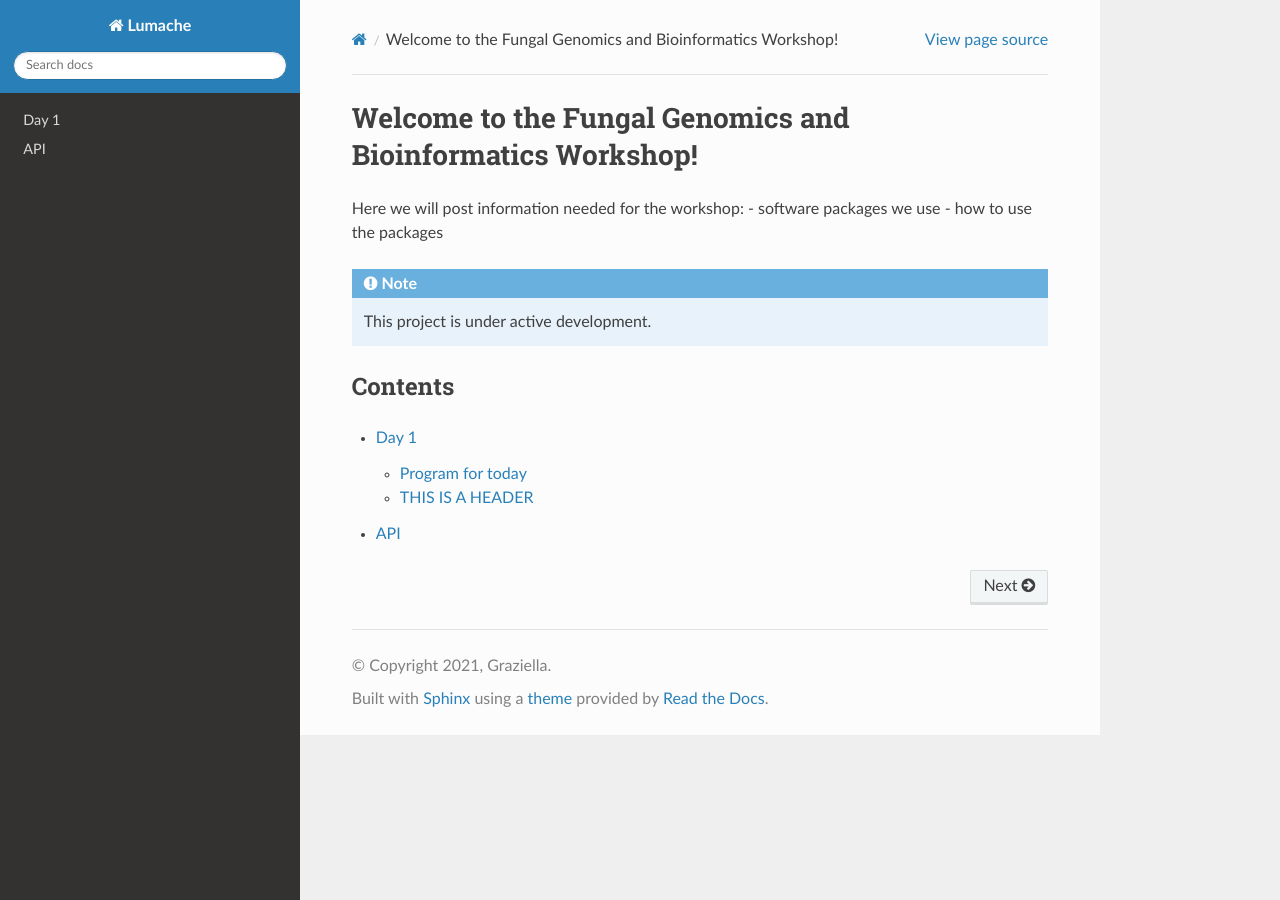
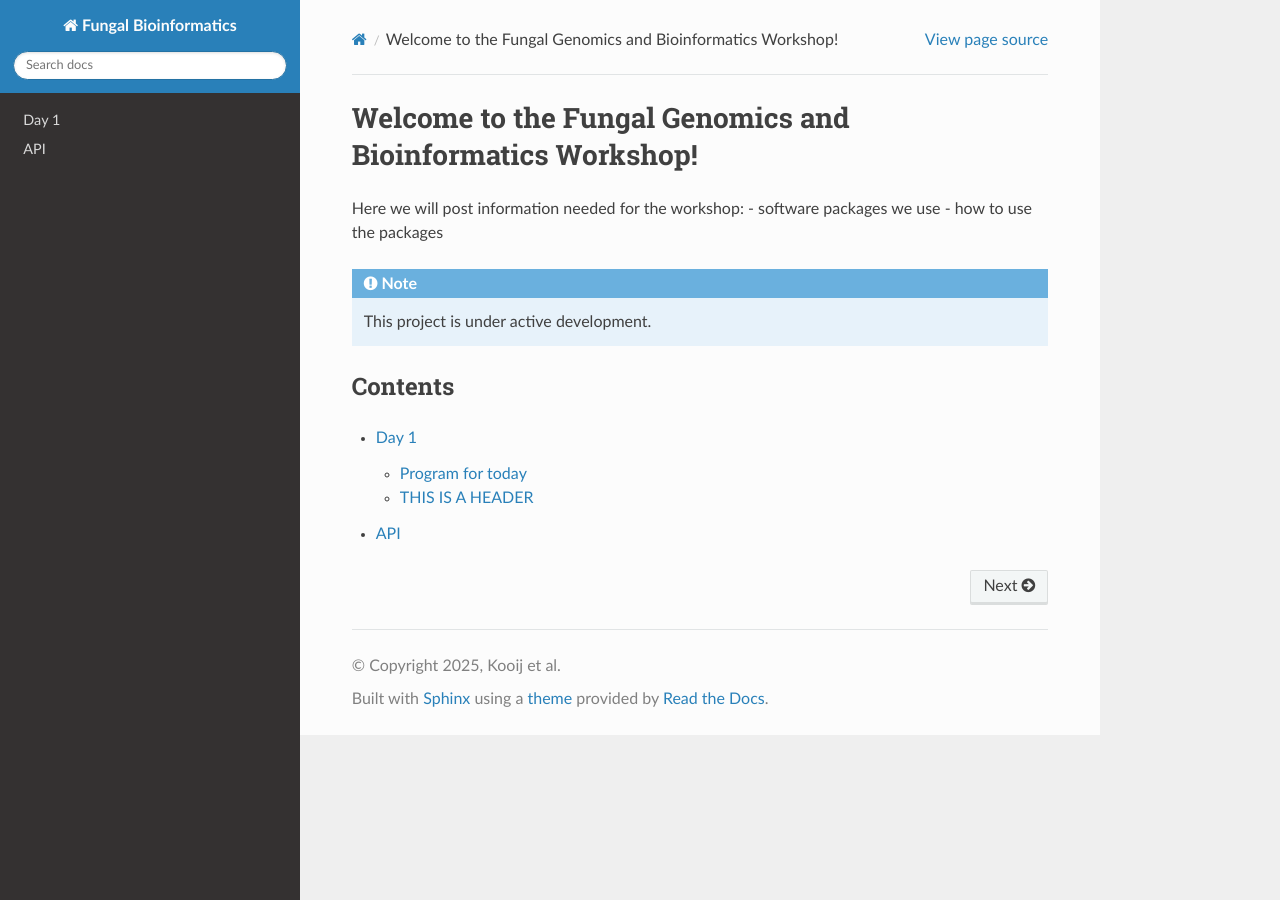
Before and after one commit to pwkooij/fungal_bioinformatics, a Sphinx documentation site: the page built from docs/source/index.rst, in a window 1280 px wide. Built offline with Sphinx 7.4.7 and the Read the Docs theme 3.1.0, drawn with Linux system fonts in a browser that asks for light colours.

Commit message:
Update conf.py

```diff
--- a/docs/source/conf.py
+++ b/docs/source/conf.py
@@ -2,9 +2,9 @@
 
 # -- Project information
 
-project = 'Lumache'
-copyright = '2021, Graziella'
-author = 'Graziella'
+project = 'Fungal Bioinformatics'
+copyright = '2025, Kooij et al'
+author = 'Kooij'
 
 release = '0.1'
 version = '0.1.0'
```
